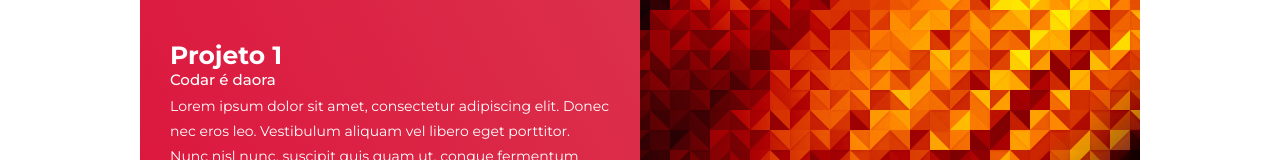
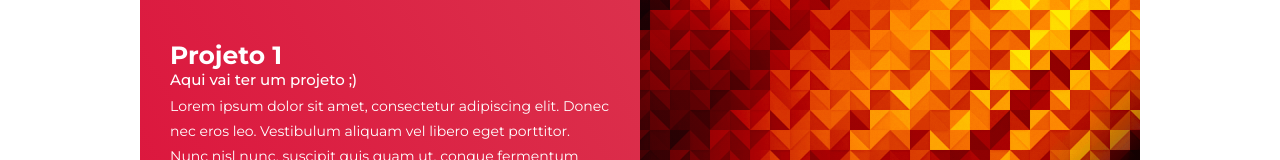
Before and after one commit to MarcosMQN/marcosmqn, a plain HTML site: page index.html in a window 1280 px wide. Shown: the part 1120-1280 px from the top of the page. Drawn offline with Linux system fonts and the light colour scheme.

Commit message:
Update index.html

```diff
--- a/index.html
+++ b/index.html
@@ -27,7 +27,7 @@
                 <div class="project-item">
                     <div class="project-info">
                         <h1>Projeto 1</h1>
-                        <h2>Codar é daora</h2>
+                        <h2>Aqui vai ter um projeto ;)</h2>
                         <p>Lorem ipsum dolor sit amet, consectetur adipiscing elit. Donec nec eros leo. Vestibulum
                             aliquam vel libero eget porttitor. Nunc nisl nunc, suscipit quis quam ut, congue fermentum
                             ipsum. In consectetur, leo a accumsan eleifend, tortor leo eleifend nunc, sed pulvinar neque
```
